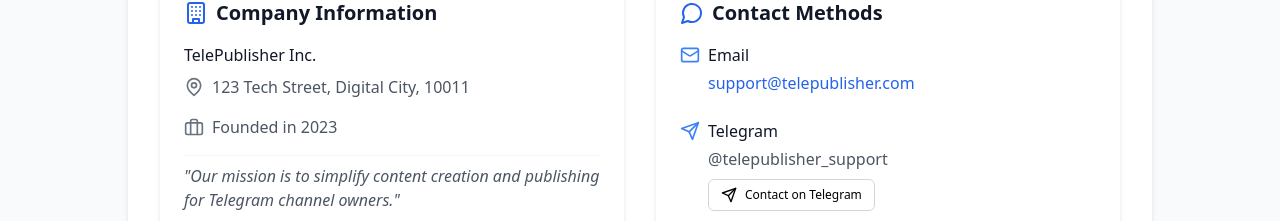
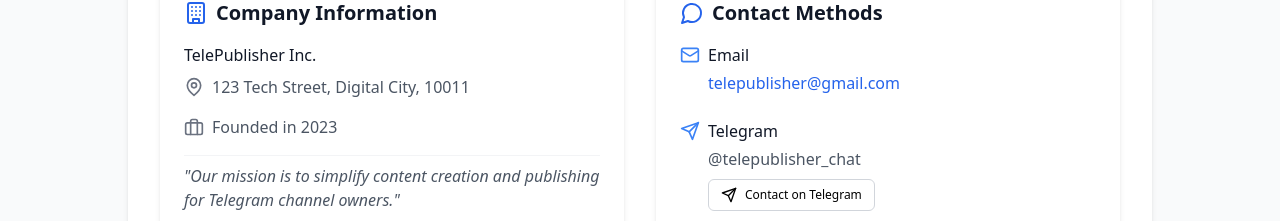
Before and after one commit to Stepanishin/telepublisher-fe, a React (Vite) app: page /contact in a window 1280 px wide. Shown: the part 401-622 px from the top of the page. Built offline with nearby package versions, Linux system fonts and the light colour scheme; no server answers.

Commit message:
Update contact information across multiple components to reflect new Telegram handle and email address. Change support links in BotInstructionsPanel, SubscriptionManager, and ContactPage to use @telepublisher_chat and update email to telepublisher@gmail.com for improved user communication.

```diff
--- a/src/components/Dashboard/BotInstructionsPanel.tsx
+++ b/src/components/Dashboard/BotInstructionsPanel.tsx
@@ -134,7 +134,7 @@
                   {t('instructions.questions')}
                 </h4>
                 <p className="text-blue-700 text-sm">
-                  {t('instructions.support_text')} <a href="https://t.me/telepublisher_support" target="_blank" rel="noopener noreferrer" className="underline">@telepublisher_support</a>
+                  {t('instructions.support_text')} <a href="https://t.me/telepublisher_chat" target="_blank" rel="noopener noreferrer" className="underline">@telepublisher_chat</a>
                 </p>
               </div>
 
--- a/src/components/Dashboard/SubscriptionManager.tsx
+++ b/src/components/Dashboard/SubscriptionManager.tsx
@@ -515,7 +515,7 @@
             </p>
             <div className="flex items-center">
               <a
-                href="https://t.me/telepublisher"
+                href="https://t.me/telepublisher_chat"
                 target="_blank"
                 rel="noopener noreferrer"
                 className="flex items-center text-blue-600 hover:text-blue-800 font-medium"
--- a/src/pages/ContactPage.tsx
+++ b/src/pages/ContactPage.tsx
@@ -28,9 +28,9 @@
     'contact.mission': 'Our mission is to simplify content creation and publishing for Telegram channel owners.',
     'contact.contact_methods': 'Contact Methods',
     'contact.email': 'Email',
-    'contact.email_address': 'support@telepublisher.com',
+    'contact.email_address': 'telepublisher@gmail.com',
     'contact.telegram': 'Telegram',
-    'contact.telegram_handle': '@telepublisher_support',
+    'contact.telegram_handle': '@telepublisher_chat',
     'contact.telegram_btn': 'Contact on Telegram',
     'contact.youtube': 'YouTube',
     'contact.youtube_channel': 'TelePublisher Tutorials',
@@ -51,9 +51,9 @@
     'contact.mission': 'Наша миссия - упростить создание и публикацию контента для владельцев Telegram-каналов.',
     'contact.contact_methods': 'Способы связи',
     'contact.email': 'Электронная почта',
-    'contact.email_address': 'support@telepublisher.com',
+    'contact.email_address': 'telepublisher@gmail.com',
     'contact.telegram': 'Telegram',
-    'contact.telegram_handle': '@telepublisher_support',
+    'contact.telegram_handle': '@telepublisher_chat',
     'contact.telegram_btn': 'Связаться в Telegram',
     'contact.youtube': 'YouTube',
     'contact.youtube_channel': 'TelePublisher Уроки',
@@ -155,7 +155,7 @@
                         {getTranslation('contact.email')}
                       </h3>
                       <p className="text-blue-600 mt-1 ml-7">
-                        <a href="mailto:support@telepublisher.com" className="hover:underline">
+                        <a href="mailto:telepublisher@gmail.com" className="hover:underline">
                           {getTranslation('contact.email_address')}
                         </a>
                       </p>
@@ -171,7 +171,7 @@
                         {getTranslation('contact.telegram_handle')}
                       </p>
                       <div className="mt-2 ml-7">
-                        <a href="https://t.me/telepublisher_support" target="_blank" rel="noopener noreferrer">
+                        <a href="https://t.me/telepublisher_chat" target="_blank" rel="noopener noreferrer">
                           <Button variant="outline" size="sm" leftIcon={<Send size={16} />}>
                             {getTranslation('contact.telegram_btn')}
                           </Button>
```
